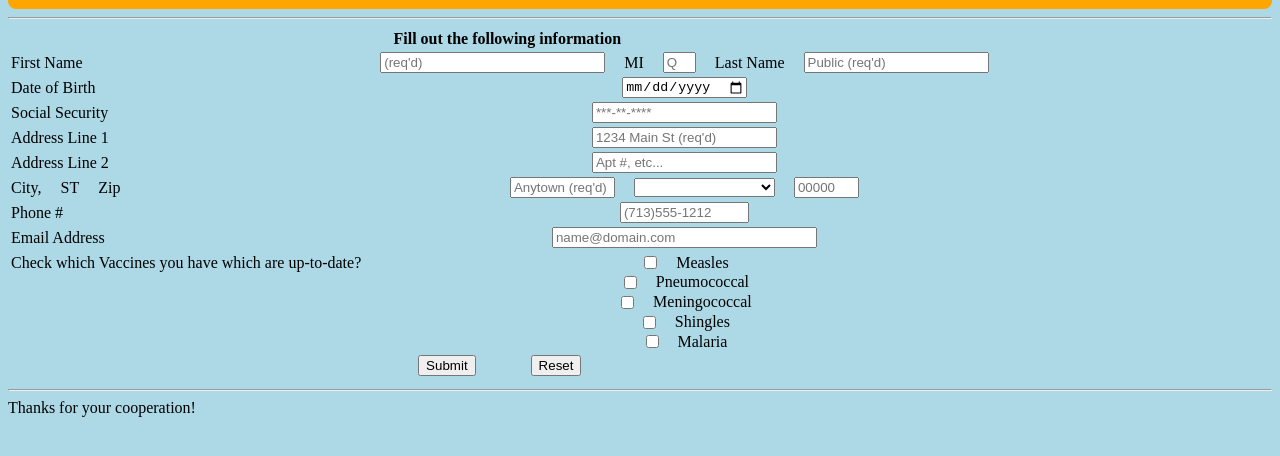
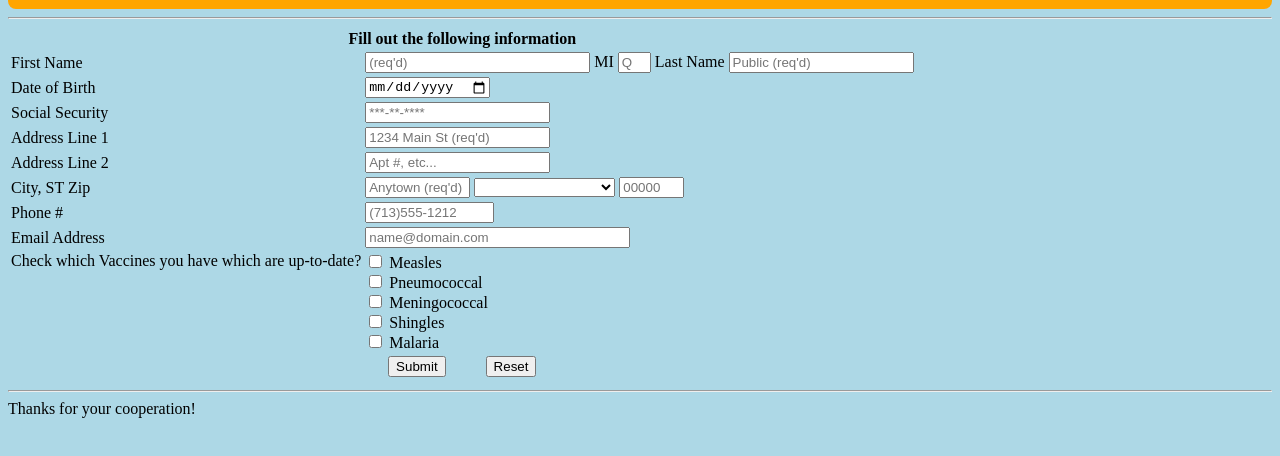
Before and after one commit to JoyJoel297/Homework3, a plain HTML site: page Index.html in a window 1280 px wide. Shown: the part 92-548 px from the top of the page. Drawn offline with Linux system fonts and the light colour scheme; a script that the page names is missing.

Commit message:
Clean up form table styles in style.css
Removed unnecessary styles for form table layout.

```diff
--- a/style.css
+++ b/style.css
@@ -32,28 +32,6 @@ h1
 }
 
 
-table.form td
-{
-    text-align: left;
-}
-
-/* Group each label-input pair together */
-table.form label,
-table.form input,
-table.form select
-{
-    display: inline-block;
-    vertical-align: middle;
-    margin-right: 15px;  /* Space between each label-input group */
-}
-
-/* The right column (second td) with inputs */
-
-table.form td:nth-child(2)
-{
-    text-align: center;  /* Center align all the label-input groups */
-}
-
 p
 {
   font-family: verdana;
```
